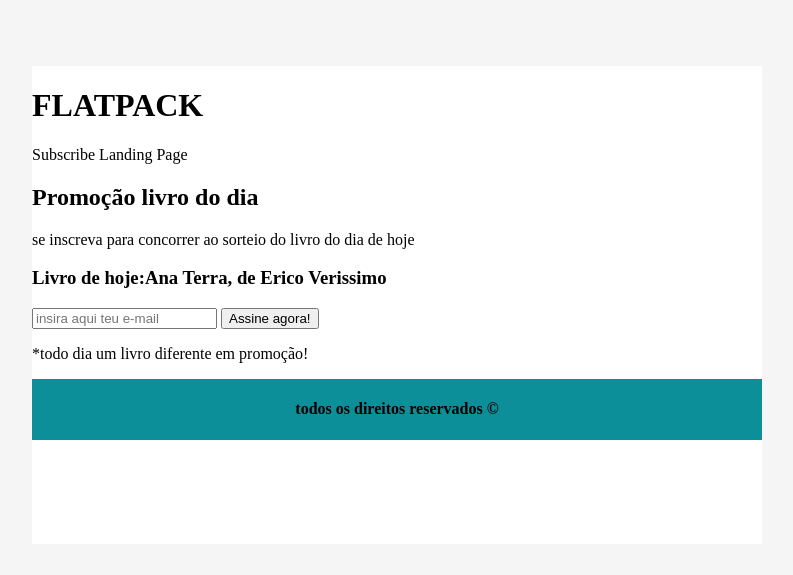
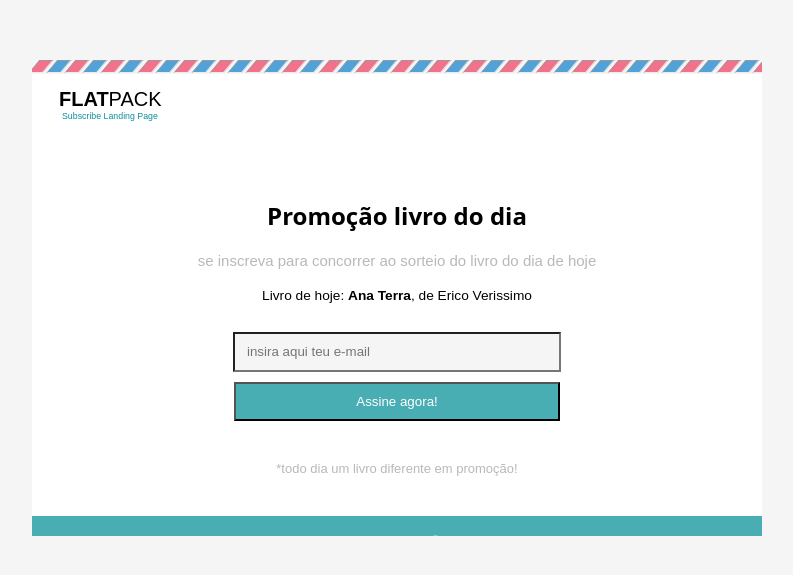
Before and after one commit to pietroleffa/promo-o-livro-do-dia-obra-facil, a plain HTML site: page index.html in a window 1280 px wide. Shown: the part 103-678 px from the top of the page, without its empty margins (243-1036 px from the left). Drawn offline with Linux system fonts and the light colour scheme.

Commit message:
eu fiz por partes mais estou fazendo esse commit no final do projeto, porque?,         acabei me empolgando muito e me esqueci de fazer os commits do começo ao fim  sorry, o projeto demorou 2 dias total de 6  horas.

```diff
--- a/index.html
+++ b/index.html
@@ -6,24 +6,36 @@
     <meta name="viewport" content="width=device-width, initial-scale=1.0">
     <title>Livro</title>
     <link rel="stylesheet" href="stylesheets/base.css">
-    <link rel="stylesheet" href="stylesheets/typography.css">
+    <link rel="stylesheet" href="stylesheets/typoghaphy.css">
 <body>
     <div class="box">
         <form>
             <header class="cabeça">
-                    <div id="titulo">
+                    <div class="linha">
+                        <hr class="formato1"><hr class="formato2"><hr class="formato3"><hr class="formato4"><hr class="formato5"><hr class="formato6">
+                        <hr class="formato7"><hr class="formato8"><hr class="formato9"><hr class="formato10"><hr class="formato11">
+                        <hr class="formato12"><hr class="formato13"><hr class="formato14"><hr class="formato15">
+                        <hr class="formato16"><hr class="formato17"><hr class="formato18"><hr class="formato19"><hr class="formato20">
+                        <hr class="formato21"><hr class="formato22"><hr class="formato23"><hr class="formato24"><hr class="formato25">
+                        <hr class="formato26"><hr class="formato27"><hr class="formato28"><hr class="formato29"><hr class="formato30">
+                        <hr class="formato31"><hr class="formato32"><hr class="formato33"><hr class="formato34"><hr class="formato35">
+                        <hr class="formato36"><hr class="formato37"><hr class="formato38"><hr class="formato39"><hr class="formato40"><hr class="formato41">
+                    </div>
+                <div id="titulo">
                         <h1><strong>FLAT</strong>PACK</h1>
+
+                        <p id="link">Subscribe Landing Page</p>
                     </div>
-                            <p id="link">Subscribe Landing Page</p>
             </header>
 
-            <main class="meio">
+            <main class="feijao">
+
                 <h2> <strong>Promoção livro do dia</strong></h2>
-                    <p>se inscreva para concorrer ao sorteio do livro do dia de hoje</p>
-                        <h3>Livro de hoje:<strong>Ana Terra</strong>, de Erico Verissimo</h3>
+                    <p id="frase-do-livro">se inscreva para concorrer ao sorteio do livro do dia de hoje</p>
+                        <h3>Livro de hoje: <strong>Ana Terra</strong>, de Erico Verissimo</h3>
                             <input type="email" name="name" placeholder="insira aqui teu e-mail" required>
                                 <button id="submit-button"> Assine agora!</button>
-                                    <p>*todo dia um livro diferente em promoção!</p>
+                                    <p id="final">*todo dia um livro diferente em promoção!</p>
 
             </main>
 
@@ -31,7 +43,7 @@
 
         </form>
         <footer>
-            <h4>todos os direitos reservados <HEX> ©</HEX></h4>
+            <h4>Todos os direitos reservados <HEX> ©</HEX> instituto Evoluir</h4>
         </footer>
     </div>
 </body>
--- a/stylesheets/base.css
+++ b/stylesheets/base.css
@@ -1,4 +1,5 @@
 body{
+    margin: 0; padding: 0;
     display: flex;
     justify-content: center;
     align-items: center;
@@ -11,12 +12,69 @@ body{
     width: 730px;
     height: 478px;
     background-color: white;
+    overflow: hidden;
 }
 
 footer{
     display: flex;
     justify-content: center;
     align-items: center;
-    background-color: rgb(13, 143, 153);
+    background-color: rgba(17, 148, 157, 0.765);
+}
+
+header{
+    display: flex;
+    flex-direction: column;
 
 }
+
+main{
+    display: flex;
+  flex-direction: column;
+  align-items: center;
+}
+
+input{
+    padding: 12px;
+    background-color: whitesmoke;
+    margin-bottom: 10px;
+    width: 300px;
+    height: 12px;
+}
+
+#submit-button{
+    padding: 10px 120.6px;
+    background-color: rgba(17, 148, 157, 0.765);
+    color: white;
+
+}
+
+
+
+ .formato1 ,.formato2,.formato3,.formato4,.formato5,.formato6,.formato7,.formato8,.formato9,.formato10
+,.formato11,.formato12,.formato13,.formato14,.formato15,.formato16,.formato17,.formato18,.formato19,.formato20
+,.formato21,.formato22,.formato23,.formato24,.formato25,.formato26,.formato27,.formato28,.formato29,.formato30
+,.formato31,.formato32,.formato33,.formato34,.formato35,.formato36,.formato37,.formato38,.formato39,.formato40,.formato41{
+    width: 13px;
+    height:11px;
+    transform: skewX(-40deg);
+    margin: 2px;
+}
+
+.formato2,.formato4,.formato6,.formato8,.formato10,.formato12,.formato14,.formato16,.formato18,.formato20,.formato22
+,.formato24,.formato26,.formato28,.formato30,.formato32,.formato34,.formato36,.formato38,.formato40{
+    background-color: rgba(19, 131, 206, 0.728);
+}
+
+.formato1,.formato3,.formato5,.formato7,.formato9,.formato11,.formato13,.formato15,.formato17,.formato19
+,.formato21,.formato23,.formato25,.formato27,.formato29,.formato31,.formato33,.formato35,.formato37,.formato39,.formato41{
+    background-color: rgba(241, 0, 48, 0.539);
+}
+
+.linha{
+    display: flex;
+  flex-direction: row;
+  background-color: whitesmoke;
+  width: 742px;
+  height: 16.46px;
+}
--- a/stylesheets/typoghaphy.css
+++ b/stylesheets/typoghaphy.css
@@ -0,0 +1,60 @@
+@import url('https://fonts.googleapis.com/css2?family=Open+Sans:wght@300&display=swap');
+@import url('https://fonts.googleapis.com/css2?family=Open+Sans:wght@300&display=swap');
+
+h1{
+    font-size: 20px;
+    font-weight: 100;
+    font-family: Arial, Helvetica, sans-serif;
+    margin-bottom: 0px;
+
+}
+
+h2{
+    margin-top: 75px;
+    font-family: system-ui, -apple-system, BlinkMacSystemFont, 'Segoe UI', Roboto, Oxygen, Ubuntu, Cantarell, 'Open Sans', 'Helvetica Neue', sans-serif;
+
+}
+
+h3{
+    font-family: Arial, Helvetica, sans-serif;
+    font-size: 13.7px;
+    margin-top: 4px;
+    margin-bottom: 29px;
+    font-weight: 100;
+}
+
+h4{
+    font-family: Arial, Helvetica, sans-serif;
+    color: rgba(255, 255, 255, 0.578);
+    font-weight: 100;
+    font-size: 13px ;
+}
+
+p{
+    color: rgb(186, 184, 184);
+    font-family: Arial, Helvetica, sans-serif;
+}
+
+#frase-do-livro{
+    margin-top: 0px;
+    font-size: 15px;
+}
+
+#titulo{
+    margin-left: 27px;
+
+
+}
+
+#link{
+    font-size: 8.8px;
+    color: rgb(13, 143, 153);
+    margin: 3px;
+    margin-top: 0px;
+}
+
+#final{
+    font-size: 13px;
+    margin-top: 40px;
+    margin-bottom: 40px;
+}
```
